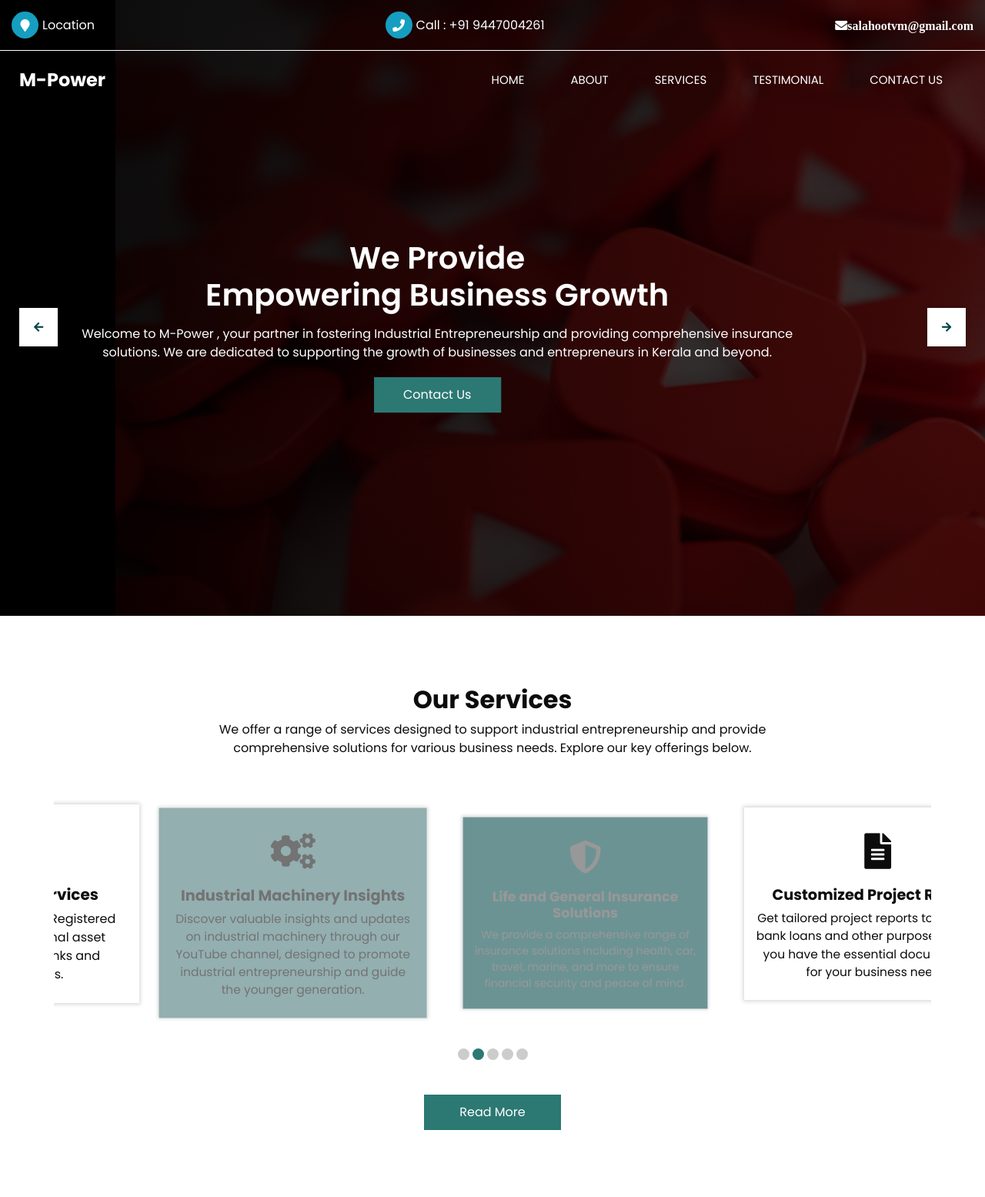
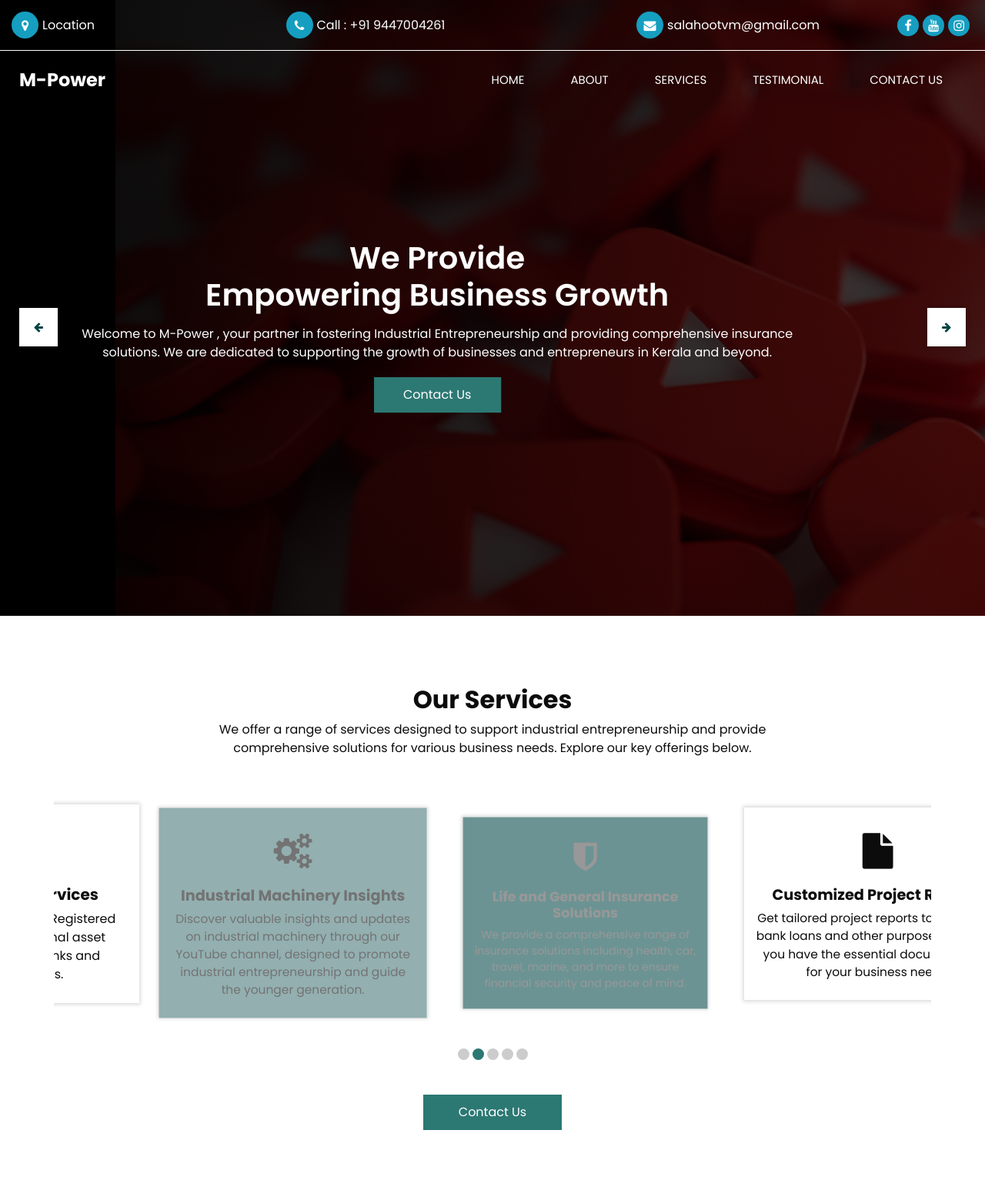
Before and after one commit to Acmeflaretec/M-Power-Consultants, a plain HTML site: page index.html in a window 1280 px wide. Shown: the top 1555 px of the page at 77% size. Drawn offline with nearby package versions, Linux system fonts and the light colour scheme; some packages are replaced by stand-ins of ours.

Commit message:
bugs fixed

```diff
--- a/css/responsive.css
+++ b/css/responsive.css
@@ -33,8 +33,10 @@
 
   .about_section .img-box img {
    height: auto;
-
-
+  }
+  .contact_section .contact-img img{
+    height: 80%;
+    width: 80%;
   }
 }
 
--- a/index.html
+++ b/index.html
@@ -14,6 +14,8 @@
   <link rel="shortcut icon" href="images/fevicon.png" type="image/x-icon">
   <title>M-Power</title>
 
+
+
   <!-- bootstrap core css -->
   <link rel="stylesheet" type="text/css" href="css/bootstrap.css" />
 
@@ -26,14 +28,14 @@
   <link rel="stylesheet" href="https://cdnjs.cloudflare.com/ajax/libs/jquery-nice-select/1.1.0/css/nice-select.min.css"
     integrity="sha256-mLBIhmBvigTFWPSCtvdu6a76T+3Xyt+K571hupeFLg4=" crossorigin="anonymous" />
   <!-- font awesome style -->
+
   <link href="css/font-awesome.min.css" rel="stylesheet" />
-
   <!-- Custom styles for this template -->
   <link href="css/style.css" rel="stylesheet" />
   <!-- responsive style -->
   <link href="css/responsive.css" rel="stylesheet" />
+  <!-- <link rel="stylesheet" href="https://cdnjs.cloudflare.com/ajax/libs/font-awesome/5.15.4/css/all.min.css"> -->
 
-  <link rel="stylesheet" href="https://cdnjs.cloudflare.com/ajax/libs/font-awesome/5.15.4/css/all.min.css">
 
 </head>
 
@@ -61,14 +63,25 @@
                 Call : +91 9447004261
               </span>
             </a>
-            <a href="mailto:salahootvm@gmail.com>
+            <a href="">
               <i class="fa fa-envelope" aria-hidden="true"></i>
               <span>
                 salahootvm@gmail.com
               </span>
             </a>
           </div>
+          <div class="social_box">
+            <a href="">
+              <i class="fa fa-facebook" aria-hidden="true"></i>
+            </a>
 
+            <a href="">
+              <i class="fa fa-youtube" aria-hidden="true"></i>
+            </a>
+            <a href="">
+              <i class="fa fa-instagram" aria-hidden="true"></i>
+            </a>
+          </div>
         </div>
       </div>
       <div class="header_bottom">
@@ -301,7 +314,7 @@
             <div class="item">
               <div class="box">
                 <div class="img-box">
-                  <i class="fa fa-shield-alt fa-3x" aria-hidden="true"></i>
+                  <i class="fa fa-shield fa-3x" aria-hidden="true"></i>
                 </div>
                 <div class="detail-box">
                   <h5>
@@ -317,7 +330,7 @@
             <div class="item">
               <div class="box">
                 <div class="img-box">
-                  <i class="fa fa-file-alt fa-3x" aria-hidden="true"></i>
+                  <i class="fa fa-file fa-3x" aria-hidden="true"></i>
                 </div>
                 <div class="detail-box">
                   <h5>
@@ -333,7 +346,7 @@
             <div class="item">
               <div class="box">
                 <div class="img-box">
-                  <i class="fa fa-tools fa-3x" aria-hidden="true"></i>
+                  <i class="fa fa-cogs fa-3x" aria-hidden="true"></i>
                 </div>
                 <div class="detail-box">
                   <h5>
@@ -366,8 +379,8 @@
         </div>
       </div>
       <div class="btn-box">
-        <a href="your-services-link">
-          Read More
+        <a href="#contact">
+          Contact Us
         </a>
       </div>
     </div>
@@ -526,7 +539,7 @@
 
       <div class="row">
         <div class="col-md-6 px-0">
-          <div class="img-box ">
+          <div class="img-box contact-img">
             <img src="images/contactus (1).jpg" class="box_img" alt="about img">
           </div>
         </div>
```
